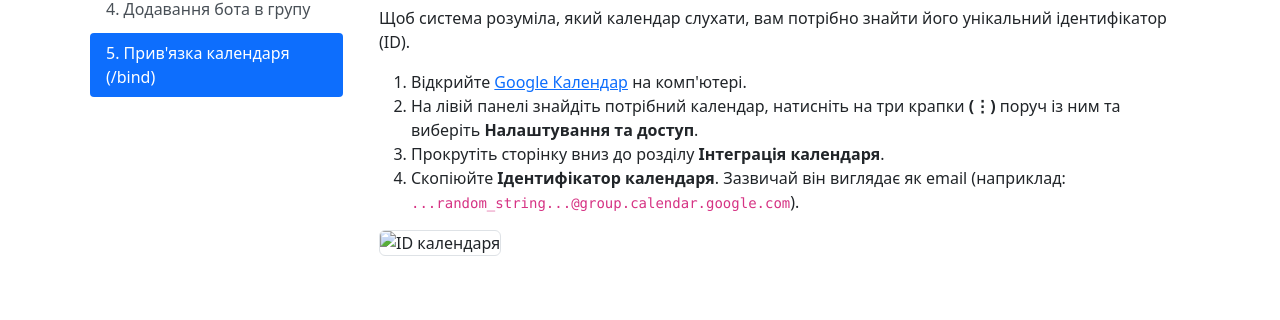
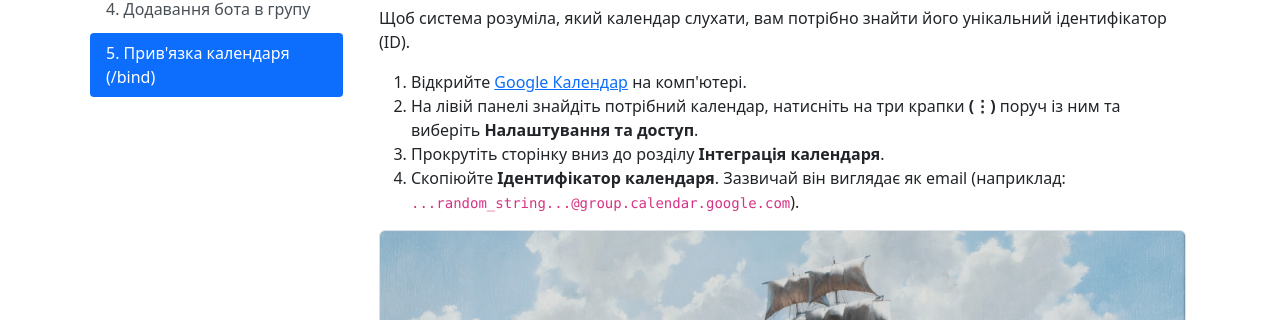
Before and after one commit to logolevel/calendar-forwarder, a website: page documentation.html in a window 1280 px wide. Shown: the part 349-669 px from the top of the page. Drawn offline with nearby package versions, Linux system fonts and the light colour scheme.

Commit message:
add test image

```diff
--- a/documentation.html
+++ b/documentation.html
@@ -99,7 +99,7 @@
                         <li>Прокрутіть сторінку вниз до розділу <strong>Інтеграція календаря</strong>.</li>
                         <li>Скопіюйте <strong>Ідентифікатор календаря</strong>. Зазвичай він виглядає як email (наприклад: <code>...random_string...@group.calendar.google.com</code>).</li>
                     </ol>
-                    <img src="/public/images/step1-id.jpg" alt="ID календаря" class="zoomable mb-3">
+                    <img src="/public/images/test.jpg" alt="ID календаря" class="zoomable mb-3">
                 </section>
 
                 <section id="gcal-script">
```
